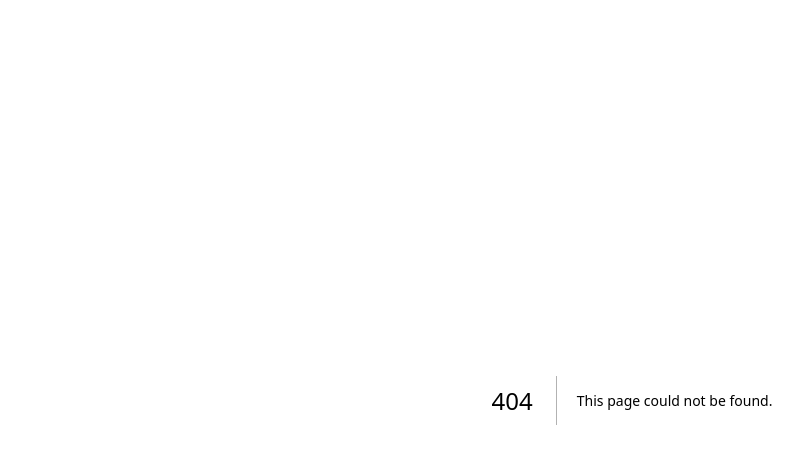
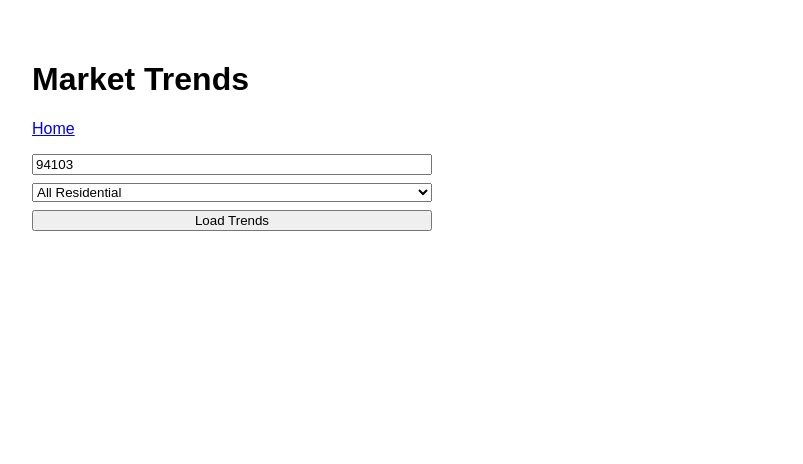
Before and after one commit to asiddaramanna/homebase, a Next.js app in the folder frontend/: page /trends in a window 1280 px wide. Before the commit this address had no page. Shown: the top 464 px of the page, without its empty margins (8-811 px from the left). Built offline with nearby package versions, Linux system fonts and the light colour scheme.

Commit message:
Create trends.js

```diff
--- /dev/null
+++ b/frontend/pages/trends.js
@@ -0,0 +1,52 @@
+import { useState } from 'react'
+import dynamic from 'next/dynamic'
+import Link from 'next/link'
+
+const Plot = dynamic(() => import('react-plotly.js'), { ssr: false })
+
+export default function TrendsPage() {
+  const [zipCode, setZipCode] = useState('94103')
+  const [propertyType, setPropertyType] = useState('All Residential')
+  const [results, setResults] = useState([])
+
+  const handleLoad = async () => {
+    const res = await fetch(`http://localhost:8000/trends?zip_code=${zipCode}&property_type=${encodeURIComponent(propertyType)}`)
+    const data = await res.json()
+    setResults(data)
+  }
+
+  const x = results.map((r) => r.period_begin)
+  const salePrices = results.map((r) => r.median_sale_price)
+  const listPrices = results.map((r) => r.median_list_price)
+
+  return (
+    <div style={{ padding: '2rem', fontFamily: 'Arial' }}>
+      <h1>Market Trends</h1>
+      <Link href="/">Home</Link>
+
+      <div style={{ marginTop: '1rem', display: 'grid', gap: '0.5rem', maxWidth: '400px' }}>
+        <input value={zipCode} onChange={(e) => setZipCode(e.target.value)} placeholder="ZIP code" />
+        <select value={propertyType} onChange={(e) => setPropertyType(e.target.value)}>
+          <option>All Residential</option>
+          <option>Single Family</option>
+          <option>Condo/Co-op</option>
+          <option>Townhouse</option>
+          <option>Multi-Family</option>
+        </select>
+        <button onClick={handleLoad}>Load Trends</button>
+      </div>
+
+      {results.length > 0 && (
+        <div style={{ marginTop: '1.5rem' }}>
+          <Plot
+            data={[
+              { x, y: salePrices, type: 'scatter', mode: 'lines+markers', name: 'Median Sale Price' },
+              { x, y: listPrices, type: 'scatter', mode: 'lines+markers', name: 'Median List Price' },
+            ]}
+            layout={{ width: 900, height: 500, title: `Price Trends for ${zipCode}` }}
+          />
+        </div>
+      )}
+    </div>
+  )
+}
```
